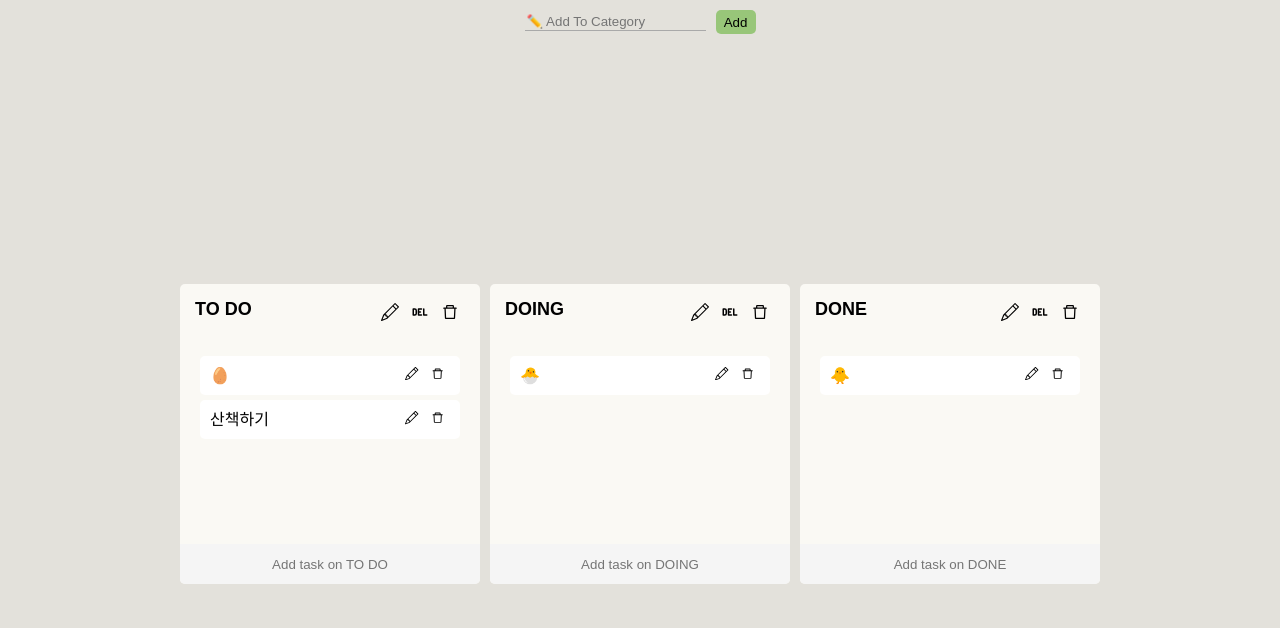
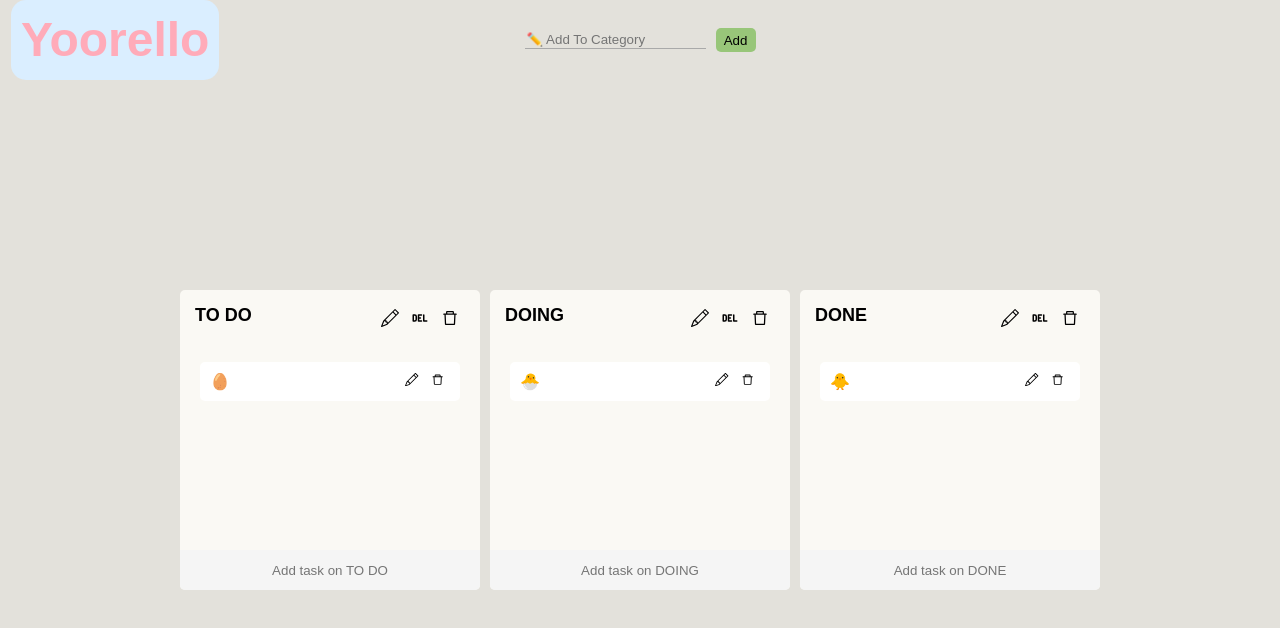
Before and after one commit to yoohaaeun/Yoorello, a React (Create React App) app: page / in a window 1280 px wide. Shown: the top 628 px of the page. Built offline with nearby package versions, Linux system fonts and the light colour scheme.

Commit message:
Header 추가

```diff
--- a/package.json
+++ b/package.json
@@ -11,6 +11,7 @@
     "@types/react": "^18.2.18",
     "@types/react-dom": "^18.2.7",
     "@types/uuid": "^9.0.2",
+    "framer-motion": "^10.15.1",
     "react": "^18.2.0",
     "react-beautiful-dnd": "^13.1.1",
     "react-dom": "^18.2.0",
--- a/src/App.tsx
+++ b/src/App.tsx
@@ -1,10 +1,9 @@
-import { useEffect } from 'react';
 import { DragDropContext, DropResult } from 'react-beautiful-dnd';
 import { useRecoilState } from 'recoil';
 import styled from 'styled-components';
 import { toDoState } from './atoms';
-import AddBoard from './Components/AddBoard';
 import Board from './Components/Board';
+import Header from './Components/Header';
 
 const Wrapper = styled.div`
   display: flex;
@@ -12,7 +11,7 @@ const Wrapper = styled.div`
   margin: 0 auto;
   justify-content: center;
   align-items: center;
-  height: 100vh;
+  height: calc(100vh - 5rem);
 `;
 
 const Boards = styled.div`
@@ -90,8 +89,9 @@ function App() {
   };
 
   return (
+    <>
+      <Header />
       <DragDropContext onDragEnd={onDragEnd}>
-      <AddBoard />
         <Wrapper>
           <Boards>
             {toDos.map((toDo) => (
@@ -105,6 +105,7 @@ function App() {
           </Boards>
         </Wrapper>
       </DragDropContext>
+    </>
   );
 }
 
--- a/src/Components/AddBoard.tsx
+++ b/src/Components/AddBoard.tsx
@@ -1,4 +1,4 @@
-import React from 'react';
+import React, { useState } from 'react';
 import { useForm } from 'react-hook-form';
 import { useSetRecoilState } from 'recoil';
 import styled from 'styled-components';
@@ -9,7 +9,6 @@ const From = styled.form`
   display: flex;
   justify-content: center;
   align-items: center;
-  padding-top: 10px;
 `;
 
 const Input = styled.input`
--- a/src/Components/DragabbleCard.tsx
+++ b/src/Components/DragabbleCard.tsx
@@ -1,4 +1,4 @@
-import React from 'react';
+import React, { useState } from 'react';
 import { Draggable } from 'react-beautiful-dnd';
 import { useSetRecoilState } from 'recoil';
 import styled from 'styled-components';
@@ -88,6 +88,8 @@ function DragabbleCard({ toDoId, toDoText, index }: IDragabbleCardProps) {
   };
 
   return (
+    <>
+      {' '}
       <Draggable draggableId={toDoId + ''} index={index}>
         {(provided, snapshot) => (
           <Card
@@ -108,6 +110,7 @@ function DragabbleCard({ toDoId, toDoText, index }: IDragabbleCardProps) {
           </Card>
         )}
       </Draggable>
+    </>
   );
 }
 
--- /dev/null
+++ b/src/Components/Header.tsx
@@ -0,0 +1,35 @@
+import AddBoard from './AddBoard';
+import styled from 'styled-components';
+
+const Wrapper = styled.header`
+  width: 100%;
+  height: 5rem;
+  display: flex;
+  justify-content: center;
+  align-items: center;
+  padding: 0.7rem;
+`;
+
+const Logo = styled.h1`
+  display: flex;
+  justify-content: center;
+  align-items: center;
+  width: 13rem;
+  height: 5rem;
+  border-radius: 15px;
+  background-color: #daeeff;
+  color: #ffabb9;
+  font-size: 3rem;
+  font-weight: 800;
+  position: absolute;
+  left: 0.7rem;
+`;
+
+export default function Header() {
+  return (
+    <Wrapper>
+      <Logo>Yoorello</Logo>
+      <AddBoard />
+    </Wrapper>
+  );
+}
--- a/src/atoms.tsx
+++ b/src/atoms.tsx
@@ -1,4 +1,9 @@
 import { atom } from 'recoil';
+
+export const darkModeState = atom({
+  key: 'darkModeState',
+  default: false,
+});
 
 export interface IToDoState {
   category: string;
@@ -11,20 +16,20 @@ export interface IToDo {
   text: string;
 }
 
-// const localStorageEffect =
-//   (key: string) =>
-//   ({ setSelf, onSet }: any) => {
-//     const savedValue = localStorage.getItem(key);
-//     if (savedValue != null) {
-//       setSelf(JSON.parse(savedValue));
-//     }
+const localStorageEffect =
+  (key: string) =>
+  ({ setSelf, onSet }: any) => {
+    const savedValue = localStorage.getItem(key);
+    if (savedValue != null) {
+      setSelf(JSON.parse(savedValue));
+    }
 
-//     onSet((newValue: any, _: any, isReset: any) => {
-//       isReset
-//         ? localStorage.removeItem(key)
-//         : localStorage.setItem(key, JSON.stringify(newValue));
-//     });
-//   };
+    onSet((newValue: any, _: any, isReset: any) => {
+      isReset
+        ? localStorage.removeItem(key)
+        : localStorage.setItem(key, JSON.stringify(newValue));
+    });
+  };
 
 export const toDoState = atom<IToDoState[]>({
   key: 'toDo',
@@ -32,10 +37,7 @@ export const toDoState = atom<IToDoState[]>({
     {
       category: 'TO DO',
       id: 'board123',
-      toDos: [
-        { id: '123', text: '🥚' },
-        { id: '125', text: '산책하기' },
-      ],
+      toDos: [{ id: '123', text: '🥚' }],
     },
     {
       category: 'DOING',
@@ -49,5 +51,5 @@ export const toDoState = atom<IToDoState[]>({
     },
   ],
 
-  // effects: [localStorageEffect('yoorello-to-dos')],
+  effects: [localStorageEffect('yoorello-to-dos')],
 });
```
Also changed, not shown: 1 other file (tests, documents, lock files or other folders). Lines whose indentation alone changed are shown as unchanged.
